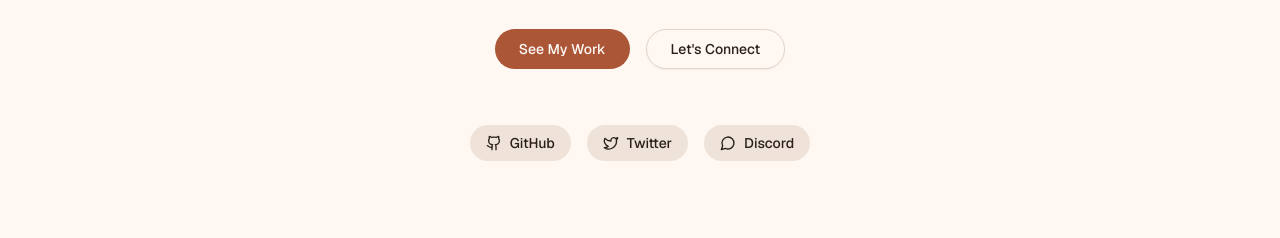
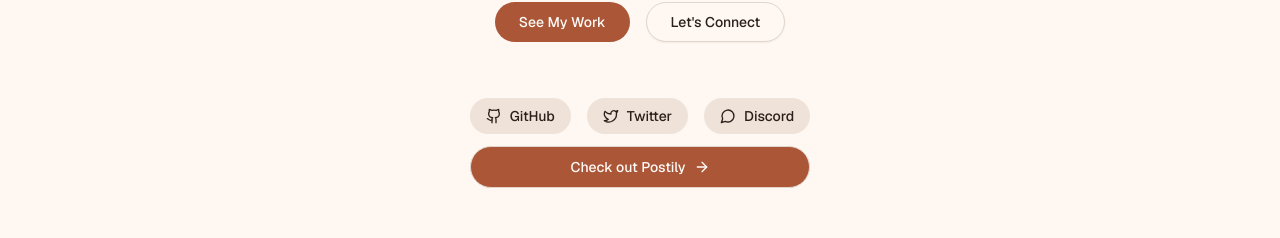
Before and after one commit to sancho1952007/sancho1952007.github.io, a Next.js app: page / in a window 1280 px wide. Shown: the part 549-787 px from the top of the page. Built offline with nearby package versions, Linux system fonts and the light colour scheme; a web font is replaced by a local one.

Commit message:
feat: add Postily chip below social links in hero section
Add clickable chip with arrow, matching site colors and width

#VERCEL_SKIP

Co-authored-by: Sancho Godinho  <73981314+sancho1952007@users.noreply.github.com>

```diff
--- a/components/contact.tsx
+++ b/components/contact.tsx
@@ -115,7 +115,7 @@ export function Contact() {
                       </div>
                     </div>
                     <p className="text-sm text-muted-foreground leading-relaxed">
-                      I typically respond within 24-48 hours. In rare cases, there may be a small delay.
+                      I typically respond within 6-24 hours. In rare cases, there may be a small delay.
                     </p>
                   </div>
                 </CardContent>
--- a/components/hero.tsx
+++ b/components/hero.tsx
@@ -1,7 +1,7 @@
 "use client"
 
 import { Button } from "@/components/ui/button"
-import { Github, Twitter, MessageCircle } from "lucide-react"
+import { Github, Twitter, MessageCircle, ArrowRight } from "lucide-react"
 import Image from "next/image"
 
 export function Hero() {
@@ -34,8 +34,7 @@ export function Hero() {
           </div>
 
           <p className="text-base sm:text-lg text-muted-foreground max-w-2xl text-pretty leading-relaxed">
-            I love building things for the web and exploring the intersection of code
-            and security.
+            I love building things for the web and exploring the intersection of code and security.
           </p>
 
           <div className="flex flex-wrap items-center justify-center gap-4 pt-4">
@@ -56,7 +55,8 @@ export function Hero() {
             </Button>
           </div>
 
-          <div className="flex items-center justify-center gap-4 pt-6">
+          <div className="flex flex-col items-center gap-3 pt-6">
+            <div className="flex items-center justify-center gap-4">
               <a
                 href="https://github.com/sancho1952007"
                 target="_blank"
@@ -88,6 +88,18 @@ export function Hero() {
                 <span>Discord</span>
               </a>
             </div>
+
+            <a
+              href="https://postily.social/"
+              target="_blank"
+              rel="noopener noreferrer"
+              className="flex items-center justify-center gap-2 px-6 py-2.5 rounded-full bg-primary text-primary-foreground hover:bg-primary/90 border transition-colors text-sm font-medium w-full max-w-[400px]"
+              aria-label="Check out Postily"
+            >
+              <span>Check out Postily</span>
+              <ArrowRight className="h-4 w-4" />
+            </a>
+          </div>
         </div>
       </div>
     </section>
```
Lines whose indentation alone changed are shown as unchanged.
